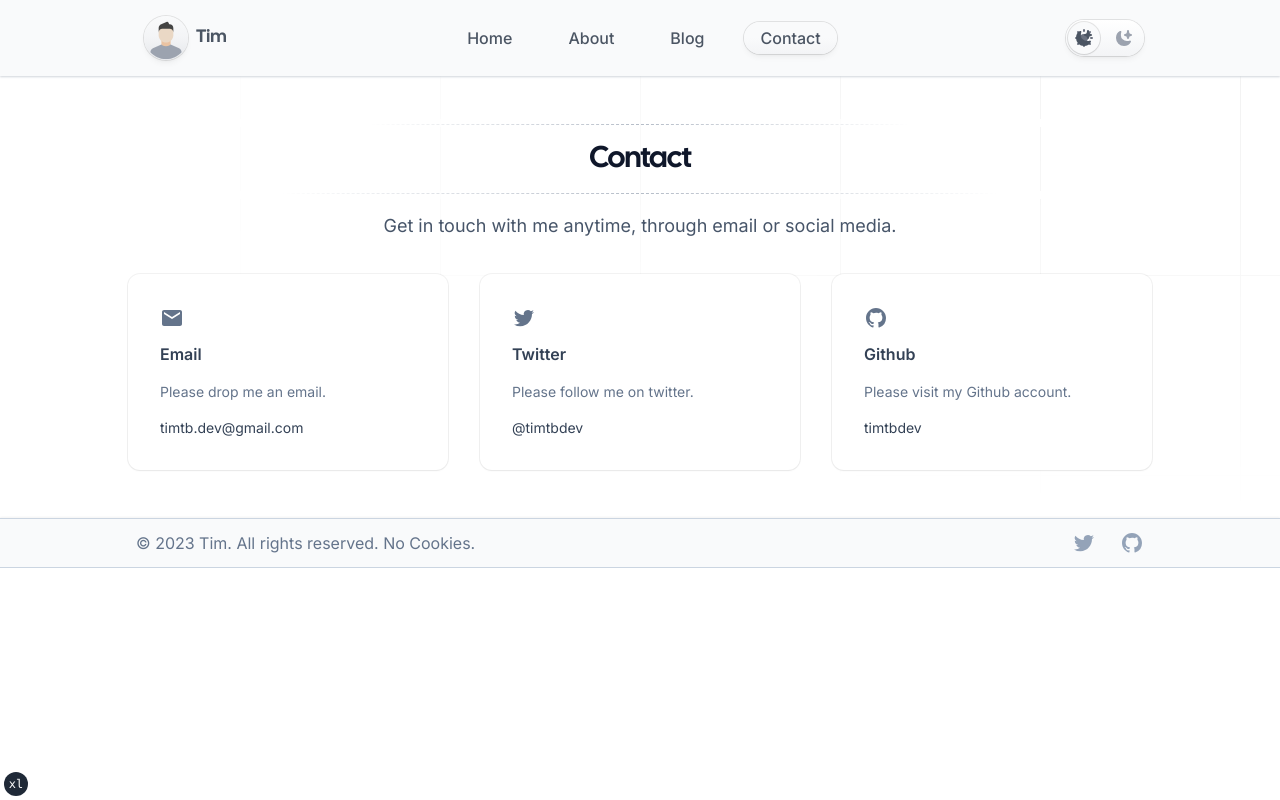
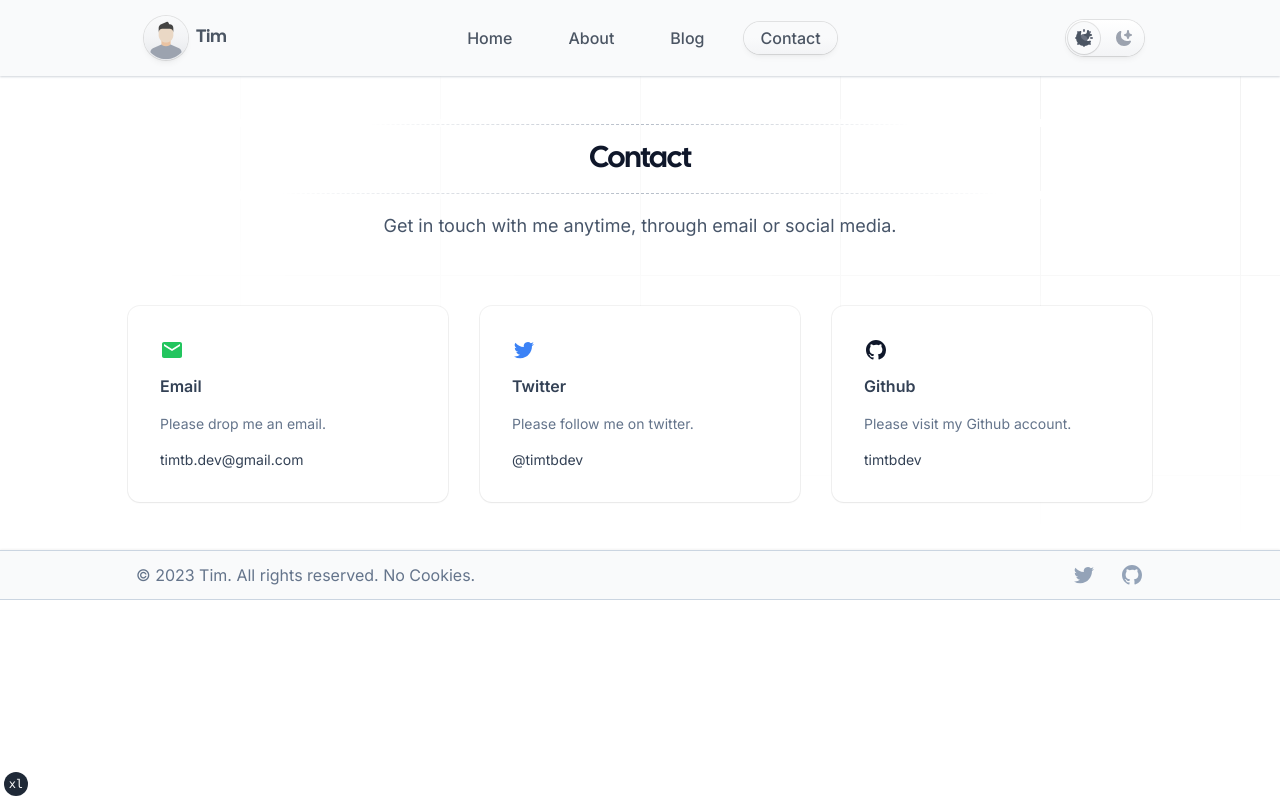
Before and after one commit to timtbdev/Portfolio, a Next.js app: page /contact in a window 1280 px wide. Built offline with nearby package versions, Linux system fonts and the light colour scheme; no server answers.

Commit message:
fix: fixed contact page's icons colors

```diff
--- a/app/contact/page.tsx
+++ b/app/contact/page.tsx
@@ -60,16 +60,19 @@ const ContactPage = () => {
           </span>
         </div>
         <div className="grid gap-8 px-5 sm:grid-cols-1 md:grid-cols-3 md:px-0">
+          <span className="text-blue-500"></span>
+          <span className="text-green-500"></span>
+          <span className="text-slate-900"></span>
           {contacts.map((item) => (
             <a
-              className="block rounded-xl bg-white p-8 text-slate-500 shadow-sm ring-1 ring-black/5 transition-all hover:-translate-y-1 hover:shadow-md dark:bg-slate-700/50 dark:shadow-white/5 dark:ring-white/10"
+              className="block rounded-xl bg-white p-8 shadow-sm ring-1 ring-black/5 transition-all hover:-translate-y-1 hover:shadow-md dark:bg-slate-700/50 dark:shadow-white/5 dark:ring-white/10"
               href={item.href}
               target="_blank"
               rel="noreferrer"
               aria-label="Twitter"
               key={item.id + item.title}
             >
-              <item.icon className={cn("h-6 w-6 text-slate-500")} />
+              <item.icon className={cn("h-6 w-6", item.iconColor)} />
               <h3 className="mt-3 text-base font-semibold text-slate-700 dark:text-slate-300">
                 {item.title}
               </h3>
--- a/config/contacts.ts
+++ b/config/contacts.ts
@@ -10,6 +10,7 @@ export const contacts: Contact[] = [
     href: "mailto:timtb.dev@gmail.com",
     text: "Please drop me an email.",
     icon: EmailIcon,
+    iconColor: "text-green-500",
   },
   {
     id: 2,
@@ -18,6 +19,7 @@ export const contacts: Contact[] = [
     href: "https://twitter.com/timtbdev",
     text: "Please follow me on twitter.",
     icon: TwitterIcon,
+    iconColor: "text-blue-500",
   },
   {
     id: 3,
@@ -26,5 +28,6 @@ export const contacts: Contact[] = [
     href: "https://github.com/timtbdev",
     text: "Please visit my Github account.",
     icon: GithubIcon,
+    iconColor: "text-slate-900 dark:text-slate-400",
   },
 ]
--- a/types/index.d.ts
+++ b/types/index.d.ts
@@ -73,6 +73,7 @@ export type ContactAttributes = {
   address: string
   href: string
   icon: Icon
+  iconColor: string
 }
 
 export type ImageAttributes = {
```
Also changed, not shown: 2 other files (tests, documents, lock files or other folders).
